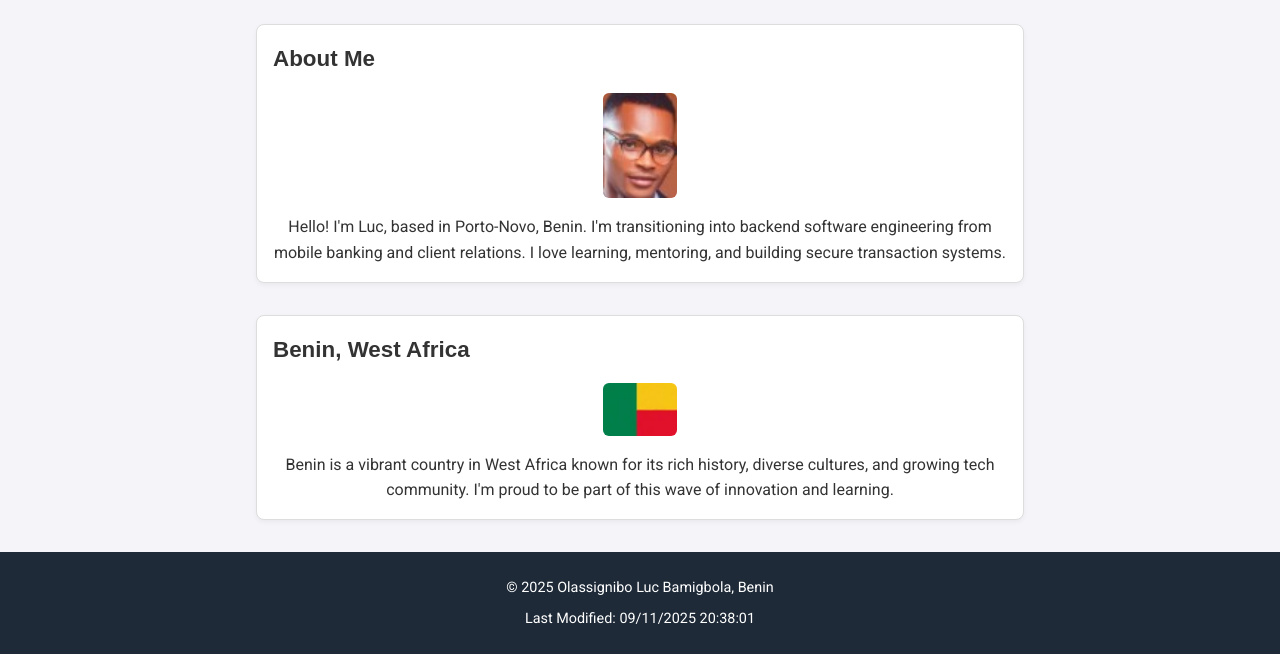
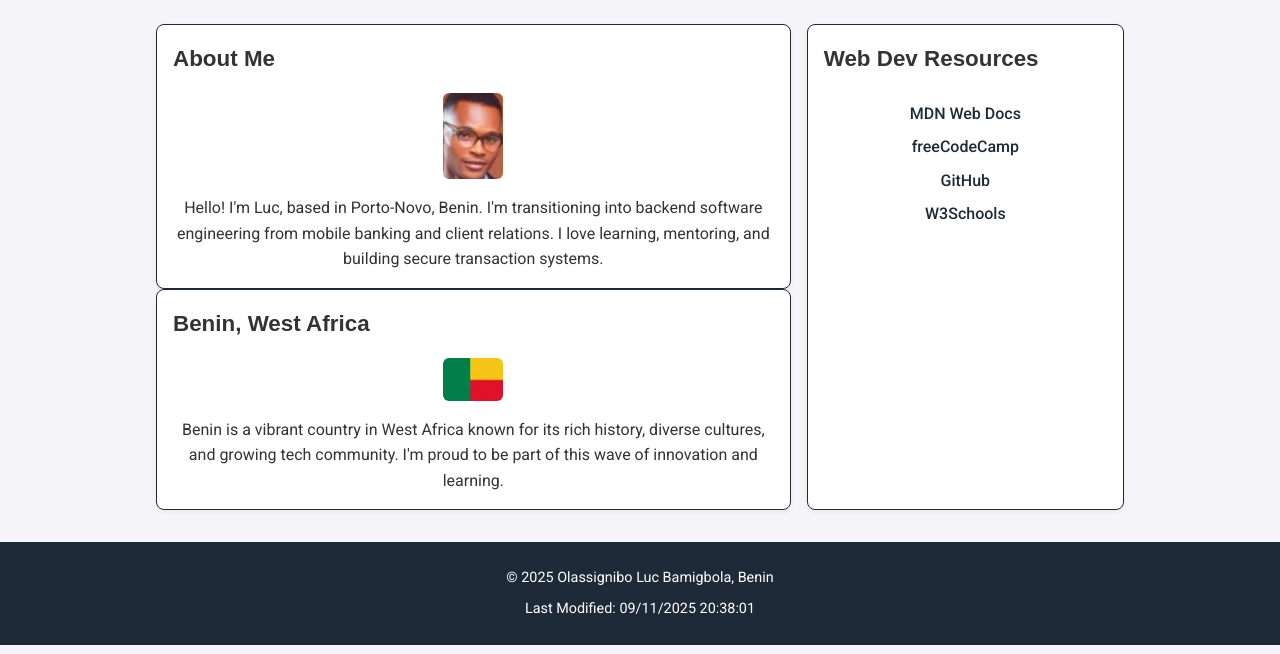
Before and after one commit to olamideluc/wdd131, a plain HTML site: page index.html in a window 1280 px wide. Shown: the part 219-873 px from the top of the page. Drawn offline with Linux system fonts and the light colour scheme.

Commit message:
Made adjustment

```diff
--- a/index.html
+++ b/index.html
@@ -29,17 +29,32 @@
   <main>
     <h1>Olassignibo Luc Bamigbola</h1>
 
+  <div class="card-layout">
+    <div class="left-column">
       <section class="card">
         <h2>About Me</h2>
-      <img src="images/profile.jpg" alt="Luc Bamigbola profile photo" width="300">
+        <img src="images/profile.jpg" alt="Portrait of Olassignibo Luc Bamigbola" width="300">
         <p>Hello! I'm Luc, based in Porto-Novo, Benin. I'm transitioning into backend software engineering from mobile banking and client relations. I love learning, mentoring, and building secure transaction systems.</p>
       </section>
-
       <section class="card">
         <h2>Benin, West Africa</h2>
         <img src="images/beninflag.jpg" alt="Flag of Benin" width="150">
         <p>Benin is a vibrant country in West Africa known for its rich history, diverse cultures, and growing tech community. I'm proud to be part of this wave of innovation and learning.</p>
       </section>
+    </div>
+    <div class="right-column">
+      <section class="card">
+        <h2>Web Dev Resources</h2>
+        <ul>
+          <li><a href="https://developer.mozilla.org/" target="_blank">MDN Web Docs</a></li>
+          <li><a href="https://www.freecodecamp.org/" target="_blank">freeCodeCamp</a></li>
+          <li><a href="https://github.com/" target="_blank">GitHub</a></li>
+          <li><a href="https://www.w3schools.com/" target="_blank">W3Schools</a></li>
+        </ul>
+      </section>
+    </div>
+  </div>
+
   </main>
   <footer>
     <p>&copy; <span id="currentyear"></span> Olassignibo Luc Bamigbola, Benin</p>
--- a/styles/base.css
+++ b/styles/base.css
@@ -3,31 +3,36 @@
   padding: 0;
   box-sizing: border-box;
 }
+
 body {
   font-family: 'Roboto', sans-serif;
   background-color: #f4f4f9;
   color: #333;
   line-height: 1.6;
 }
+
 header {
   background-color: #1e2a38;
   color: #fff;
   padding: 1rem;
   text-align: center;
 }
+
 #course-title {
   display: block;
   font-family: 'Poppins', sans-serif;
   font-size: 1.8rem;
   margin-bottom: 0.5rem;
 }
+
 nav ul {
   display: flex;
   justify-content: center;
-  gap: 2rem;
+  gap: 10rem;
   list-style: none;
   padding: 0.5rem 0;
 }
+
 nav a {
   color: #fff;
   text-decoration: none;
@@ -36,12 +41,14 @@ nav a {
   padding: 0.5rem 1rem;
   border-radius: 5px;
 }
-nav a:hover {
+nav a:hover,
+nav a:focus {
   background-color: #00aaff;
   color: #fff;
+  outline: none;
 }
 main {
-  max-width: 800px;
+  max-width: 1000px;
   margin: 2rem auto;
   padding: 0 1rem;
 }
@@ -51,18 +58,36 @@ main h1 {
   text-align: center;
   margin-bottom: 2rem;
 }
-/* .card-container {
+.card-layout {
   display: grid;
-  grid-template-columns: 1fr 1fr;
-  gap: 2rem;
-} */
+  grid-template-columns: 2fr 1fr;
+  gap: 1rem;
+  align-items: stretch;
+}
+.left-column {
+  display: flex;
+  flex-direction: column;
+  gap: 0rem;
+}
+.right-column {
+  height: 100%;
+  display: flex;
+  flex-direction: column;
+  flex-grow: 1;
+}
+.right-column .card {
+  height: 100%;
+  display: flex;
+  flex-direction: column;
+
+}
+
 .card {
   background-color: #fff;
-  border: 1px solid #ddd;
+  border: 1px solid #1e2a38;
   border-radius: 8px;
   padding: 1rem;
-  box-shadow: 0 2px 5px rgba(0,0,0,0.05);
-   margin-bottom: 2rem;
+  box-shadow: 0 2px 5px rgba(0, 0, 0, 0.05);
 }
 .card h2 {
   font-family: 'Poppins', sans-serif;
@@ -73,12 +98,28 @@ main h1 {
   max-width: 10%;
   height: auto;
   border-radius: 6px;
-  margin-bottom: 1rem;
   display: block;
   margin: 0 auto 1rem;
 }
 .card p {
   text-align: center;
+}
+.card ul {
+  list-style: none;
+  padding: 0;
+  text-align: center;
+}
+.card ul li {
+  margin: 0.5rem 0;
+}
+.card ul a {
+  color: #1e2a38;
+  text-decoration: none;
+  font-weight: 500;
+  transition: color 0.3s ease;
+}
+.card ul a:hover {
+  color: #00aaff;
 }
 footer {
   background-color: #1e2a38;
```
Lines whose indentation alone changed are shown as unchanged.
